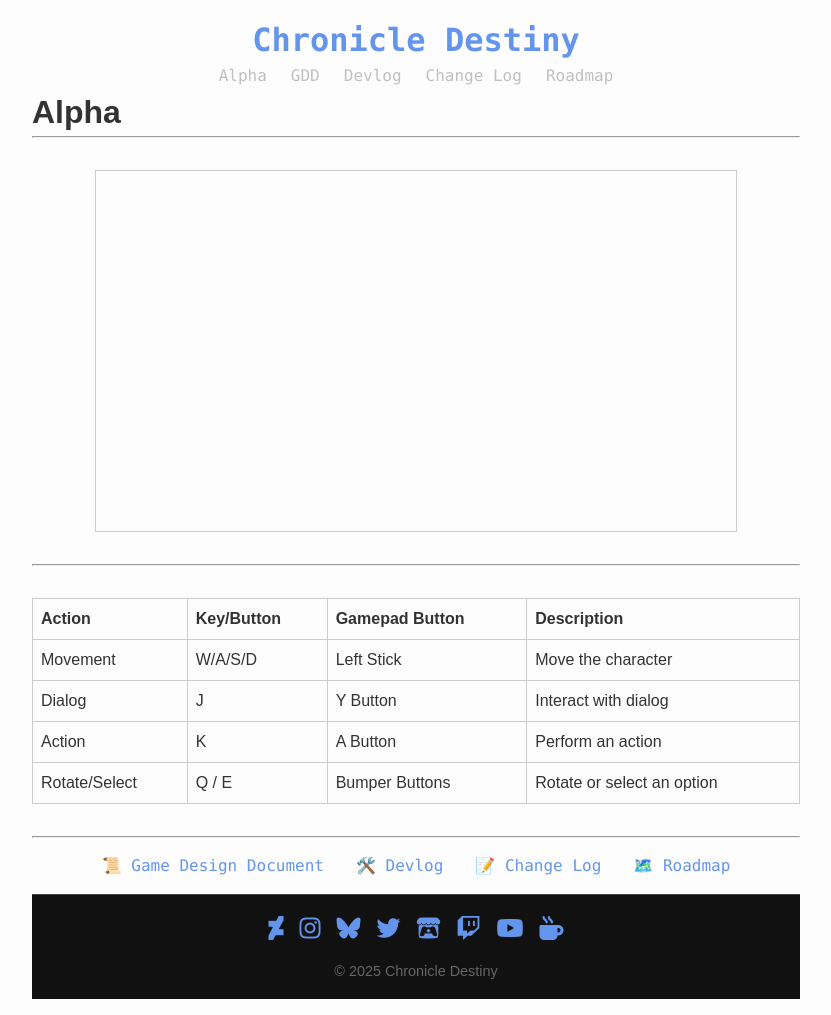
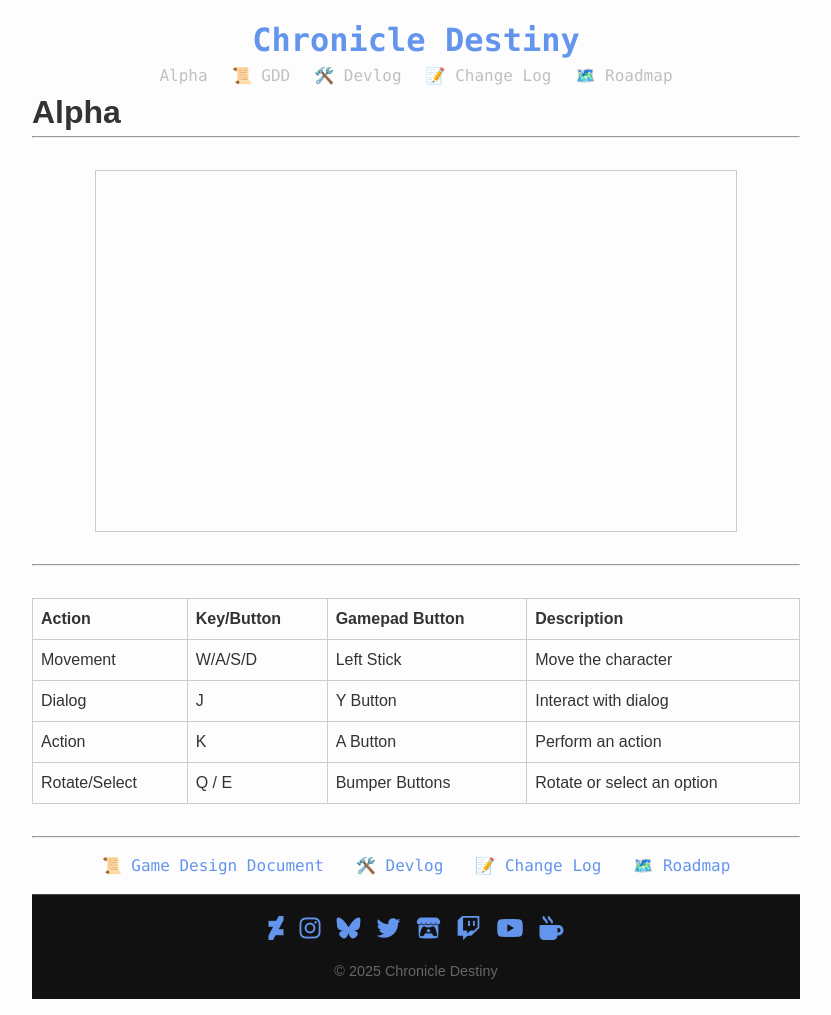
Before and after one commit to zBuLe/Chronicle-Destiny, a Jekyll site: the page built from index.md, in a window 1280 px wide. Shown: the whole page, without its empty margins (224-1055 px from the left). Built offline with Jekyll 4.4.1, drawn with Linux system fonts in a browser that asks for light colours; nearby versions of some CDN libraries; our own code applies the rules of GitHub Pages for plain Markdown files; a script that is not in the unit is left out.

```diff
--- a/_includes/header.html
+++ b/_includes/header.html
@@ -2,9 +2,9 @@
   <h1 class="site-title">{{ site.title }}</h1>
   <nav class="site-nav">
     <a href="{{ '/' | relative_url }}">Alpha</a>
-    <a href="{{ '/gdd/chronicle-destiny-gdd' | relative_url }}">GDD</a>
-    <a href="{{ '/devlog/' | relative_url }}">Devlog</a>
-    <a href="{{ '/changelog' | relative_url }}">Change Log</a>
-    <a href="{{ '/roadmap' | relative_url }}">Roadmap</a>
+    <a href="{{ '/gdd/chronicle-destiny-gdd' | relative_url }}">📜 GDD</a>
+    <a href="{{ '/devlog/' | relative_url }}">🛠️ Devlog</a>
+    <a href="{{ '/changelog' | relative_url }}">📝 Change Log</a>
+    <a href="{{ '/roadmap' | relative_url }}">🗺️ Roadmap</a>
   </nav>
 </header>
```
